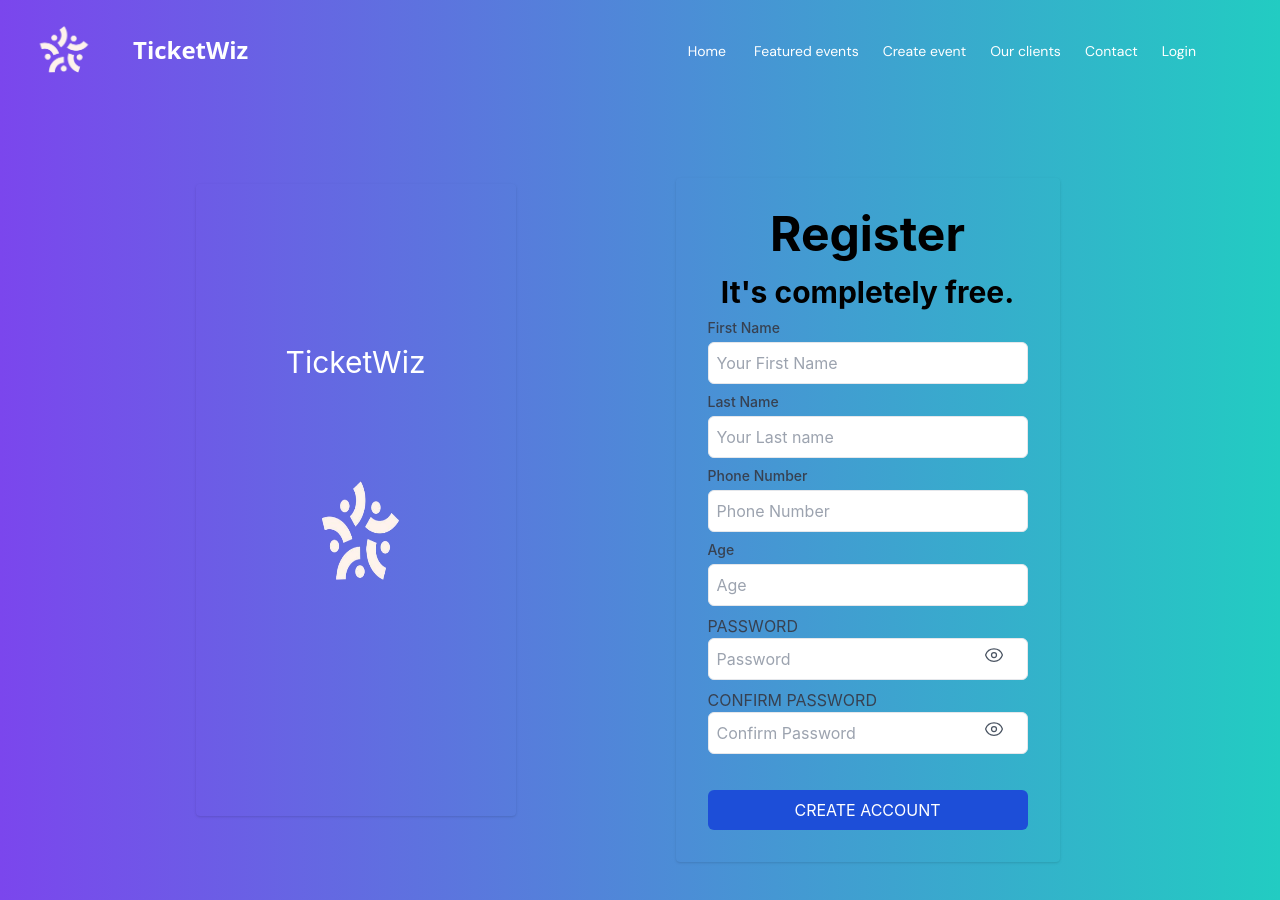
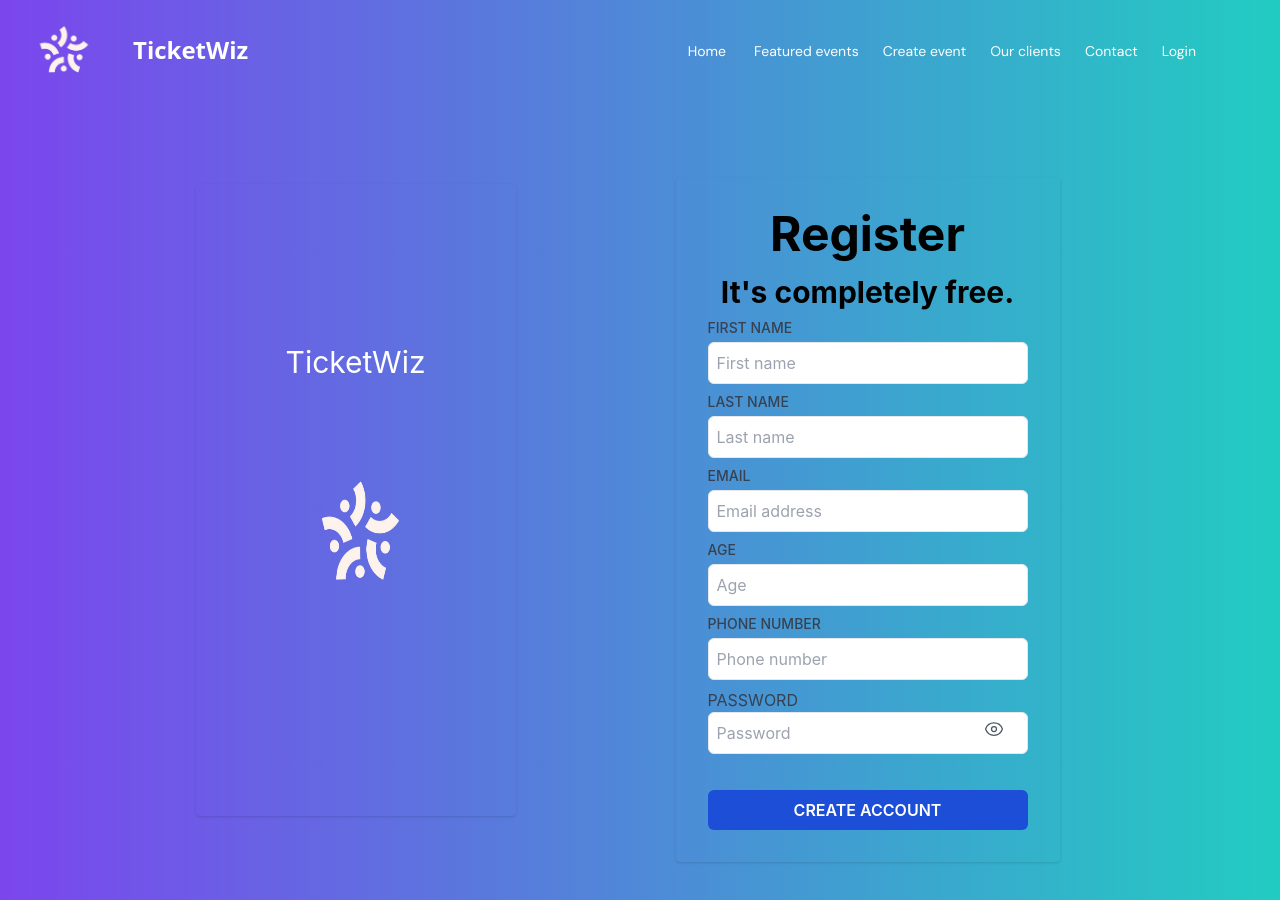
Before and after one commit to mumbi-prog/TicketWiz-Client, a React (Create React App) app: page /signup in a window 1280 px wide. Built offline with nearby package versions, Linux system fonts and the light colour scheme; a web font is replaced by a local one.

Commit message:
Update on Customer Login

```diff
--- a/src/components/Login/signup.jsx
+++ b/src/components/Login/signup.jsx
@@ -1,175 +1,3 @@
-// import React, { useState } from "react";
-// import logo from './../../images/logo.png';
-// import { useNavigate, Link } from "react-router-dom";
-// import PasswordInput from "../passwordInput";
-
-// const SignUp = () => {
-//   const navigate = useNavigate();
-//   const [name, setName] = useState("");
-//   const [username, setUsername] = useState("");
-//   const [password, setPassword] = useState("");
-//   const [email, setEmail] = useState("");
-//   const [confirmPassword, setConfirmPassword] = useState("");
-//   const [errMsg, setErrMsg] = useState("");
-
-
-//   const handleAddAccount = async () => {
-//     try {
-//       const isPasswordValid = password === confirmPassword;
-//       if (!isPasswordValid) {
-//         setErrMsg("Password Mismatch!");
-//       } else {
-//         const response = await fetch("http://localhost:3000/signup", {
-//           method: "POST",
-//           mode: 'cors',
-//           body: JSON.stringify({
-//             email,
-//             password,
-//             username,
-//             name,
-//             confirmPassword,
-//           }),
-//           headers: {
-//             "Content-Type": "application/json",
-//           },
-//         });
-//         console.log ({response})
-//         if (response.ok) {
-
-//           navigate("/login");
-//         } else {
-
-//           setErrMsg("An error occurred while creating an account");
-//           setTimeout(() => {
-//             setErrMsg("");
-//           }, 3000);
-//         }
-//       }
-//     } catch (err) {
-//       setErrMsg("An error occurred");
-//       setTimeout(() => {
-//         setErrMsg("");
-//       }, 3000);
-//     }
-//   };
-
-//   return (
-//     <>
-//      <p>{errMsg}</p>
-
-//       <div className="flex h-screen">
-
-//         <div className="flex justify-center items-center w-[100%] bg-gradient-to-r from-gradient-color1 to-gradient-color2 p-[5px] pr-[30px]">
-//           <div className="w-80 h-[80%] mr-20 p-8 rounded shadow">
-//             <h1 className="text-3xl font-bold mb-14 mt-[50%] text-center text-white">
-//               <Link to="/">TicketWiz</Link>
-//             </h1>
-//             <img
-//               src={logo} alt="Logo"
-//               className="w-48 h-48 rounded-full ml-[15%]"
-//             />
-//           </div>
-//           <div className="w-96 p-8 rounded shadow ml-20 mt-10">
-//             <h2 className="text-5xl font-bold mb-4 text-center text-black">
-//               Register
-//             </h2>
-//             <h2 className="text-3xl font-bold mb-2 text-center text-black">
-//               It's completely free.
-//             </h2>{" "}
-//             <form>
-//               <div className="mb-2">
-//                 <label
-//                   htmlFor="text"
-//                   className="block text-sm font-medium text-gray-700"
-//                 >
-//                   First Name
-//                 </label>
-//                 <input
-//                   placeholder="Your First Name"
-//                   type="text"
-//                   id="name"
-//                   name="name"
-//                   className="mt-1 p-2 w-full border rounded-md bg-white"
-//                   required
-//                   value={name}
-//                   onChange={(e) => setName(e.target.value)}
-//                 />
-//               </div>
-//               <div className="mb-2">
-//                 <label
-//                   htmlFor="text"
-//                   className="block text-sm font-medium text-gray-700"
-//                 >
-//                   Last Name
-//                 </label>
-//                 <input
-//                   placeholder="Your Last name"
-//                   type="text"
-//                   id="username"
-//                   name="username"
-//                   className="mt-1 p-2 w-full border rounded-md bg-white"
-//                   required
-//                   value={username}
-//                   onChange={(e) => setUsername(e.target.value)}
-//                 />
-//               </div>
-//               <div className="mb-2">
-//                 <label
-//                   htmlFor="email"
-//                   className="block text-sm font-medium text-gray-700"
-//                 >
-//                   EMAIL
-//                 </label>
-//                 <input
-//                   placeholder="Email address"
-//                   type="email"
-//                   id="email"
-//                   name="email"
-//                   className="mt-1 p-2 w-full border rounded-md bg-white"
-//                   required
-//                   value={email}
-//                   onChange={(e) => setEmail(e.target.value)}
-//                 />
-//               </div>
-//               <div className="mb-2">
-//                 <div className="relative">
-//                   <PasswordInput
-//                     name="password"
-//                     title="PASSWORD"
-//                     placeholder="Password"
-//                     value={password}
-//                     onChange={(e) => setPassword(e.target.value)}
-//                   />
-//                 </div>
-//               </div>
-//               <div className="mb-2">
-//                 <PasswordInput
-//                   name="password"
-//                   title="CONFIRM PASSWORD"
-//                   placeholder="Confirm Password"
-//                   value={confirmPassword}
-//                   onChange={(e) => setConfirmPassword(e.target.value)}
-//                 />
-//               </div>
-//               <div className="text-center">
-//                 <button
-//                   type="submit"
-//                   className="bg-blue-700 text-white font-semibold px-4 py-2 rounded-md hover:bg-blue-800 w-full mt-7"
-//                   onClick={handleAddAccount}
-//                 >
-//                   <Link to="/customerlogin">CREATE ACCOUNT</Link>
-//                 </button>
-//               </div>
-//             </form>
-//           </div>
-//         </div>
-//       </div>
-//     </>
-//   );
-// };
-
-// export default SignUp;
-
 import React, { useState } from "react";
 import logo from './../../images/logo.png';
 import { useNavigate, Link } from "react-router-dom";
@@ -177,44 +5,39 @@ import PasswordInput from "../passwordInput";
 
 const SignUp = () => {
   const navigate = useNavigate();
-  const [name, setName] = useState("");
-  const [username, setUsername] = useState("");
-  const [phoneNumber, setPhoneNumber] = useState("");
+  const [fname, setFName] = useState("");
+  const [lname, setLName] = useState("");
+  const [age, setAge] = useState("");
+  const [phone, setPhone] = useState("");
+  const [email, setEmail] = useState("");
   const [password, setPassword] = useState("");
-  const [age, setAge] = useState("");
-  const [confirmPassword, setConfirmPassword] = useState("");
   const [errMsg, setErrMsg] = useState("");
 
   const handleAddAccount = async () => {
     try {
-      const isPasswordValid = password === confirmPassword;
-      if (!isPasswordValid) {
-        setErrMsg("Password Mismatch!");
-      } else {
       const response = await fetch("http://localhost:3000/signup", {
         method: "POST",
         mode: 'cors',
         body: JSON.stringify({
-            phoneNumber,
-            password,
-            username,
-            name,
-            age,
-            confirmPassword,
+          first_name: fname,
+          last_name: lname,
+          age: age,
+          phone_number: phone,
+          email: email,
+          password: password,
         }),
         headers: {
           "Content-Type": "application/json",
-          },
+        }
       });
-        console.log({ response });
+
       if (response.ok) {
-          navigate("/customerlogin");
+        navigate("/customerLogin");
       } else {
         setErrMsg("An error occurred while creating an account");
         setTimeout(() => {
           setErrMsg("");
         }, 3000);
-        }
       }
     } catch (err) {
       setErrMsg("An error occurred");
@@ -252,17 +75,17 @@ const SignUp = () => {
                   htmlFor="text"
                   className="block text-sm font-medium text-gray-700"
                 >
-                  First Name
+                  FIRST NAME
                 </label>
                 <input
-                  placeholder="Your First Name"
+                  placeholder="First name"
                   type="text"
-                  id="name"
-                  name="name"
+                  id="fname"
+                  name="fname"
                   className="mt-1 p-2 w-full border rounded-md bg-white"
                   required
-                  value={name}
-                  onChange={(e) => setName(e.target.value)}
+                  value={fname}
+                  onChange={(e) => setFName(e.target.value)}
                 />
               </div>
               <div className="mb-2">
@@ -270,43 +93,43 @@ const SignUp = () => {
                   htmlFor="text"
                   className="block text-sm font-medium text-gray-700"
                 >
-                  Last Name
+                  LAST NAME
                 </label>
                 <input
-                  placeholder="Your Last name"
+                  placeholder="Last name"
                   type="text"
-                  id="username"
-                  name="username"
+                  id="lname"
+                  name="lname"
                   className="mt-1 p-2 w-full border rounded-md bg-white"
                   required
-                  value={username}
-                  onChange={(e) => setUsername(e.target.value)}
+                  value={lname}
+                  onChange={(e) => setLName(e.target.value)}
                 />
               </div>
               <div className="mb-2">
                 <label
-                  htmlFor="phoneNumber"
+                  htmlFor="email"
                   className="block text-sm font-medium text-gray-700"
                 >
-                  Phone Number
+                  EMAIL
                 </label>
                 <input
-                  placeholder="Phone Number"
-                  type="text"
-                  id="phoneNumber"
-                  name="phoneNumber"
+                  placeholder="Email address"
+                  type="email"
+                  id="email"
+                  name="email"
                   className="mt-1 p-2 w-full border rounded-md bg-white"
                   required
-                  value={phoneNumber}
-                  onChange={(e) => setPhoneNumber(e.target.value)}
+                  value={email}
+                  onChange={(e) => setEmail(e.target.value)}
                 />
               </div>
               <div className="mb-2">
                 <label
-                  htmlFor="age"
+                  htmlFor="text"
                   className="block text-sm font-medium text-gray-700"
                 >
-                  Age
+                  AGE
                 </label>
                 <input
                   placeholder="Age"
@@ -320,6 +143,24 @@ const SignUp = () => {
                 />
               </div>
               <div className="mb-2">
+                <label
+                  htmlFor="text"
+                  className="block text-sm font-medium text-gray-700"
+                >
+                  PHONE NUMBER
+                </label>
+                <input
+                  placeholder="Phone number"
+                  type="text"
+                  id="phone"
+                  name="phone"
+                  className="mt-1 p-2 w-full border rounded-md bg-white"
+                  required
+                  value={phone}
+                  onChange={(e) => setPhone(e.target.value)}
+                />
+              </div>
+              <div className="mb-2">
                 <div className="relative">
                   <PasswordInput
                     name="password"
@@ -330,22 +171,13 @@ const SignUp = () => {
                   />
                 </div>
               </div>
-              <div className="mb-2">
-                <PasswordInput
-                  name="password"
-                  title="CONFIRM PASSWORD"
-                  placeholder="Confirm Password"
-                  value={confirmPassword}
-                  onChange={(e) => setConfirmPassword(e.target.value)}
-                />
-              </div>
               <div className="text-center">
                 <button
                   type="submit"
                   className="bg-blue-700 text-white font-semibold px-4 py-2 rounded-md hover:bg-blue-800 w-full mt-7"
                   onClick={handleAddAccount}
                 >
-                  <Link to="/customerlogin">CREATE ACCOUNT</Link>
+                  CREATE ACCOUNT
                 </button>
               </div>
             </form>
```
Also changed, not shown: src/components/Login/Welcust.jsx (added, +18 -0 lines), src/components/Login/customerLogin.jsx (+10 -15 lines). Lines whose indentation alone changed are shown as unchanged.
